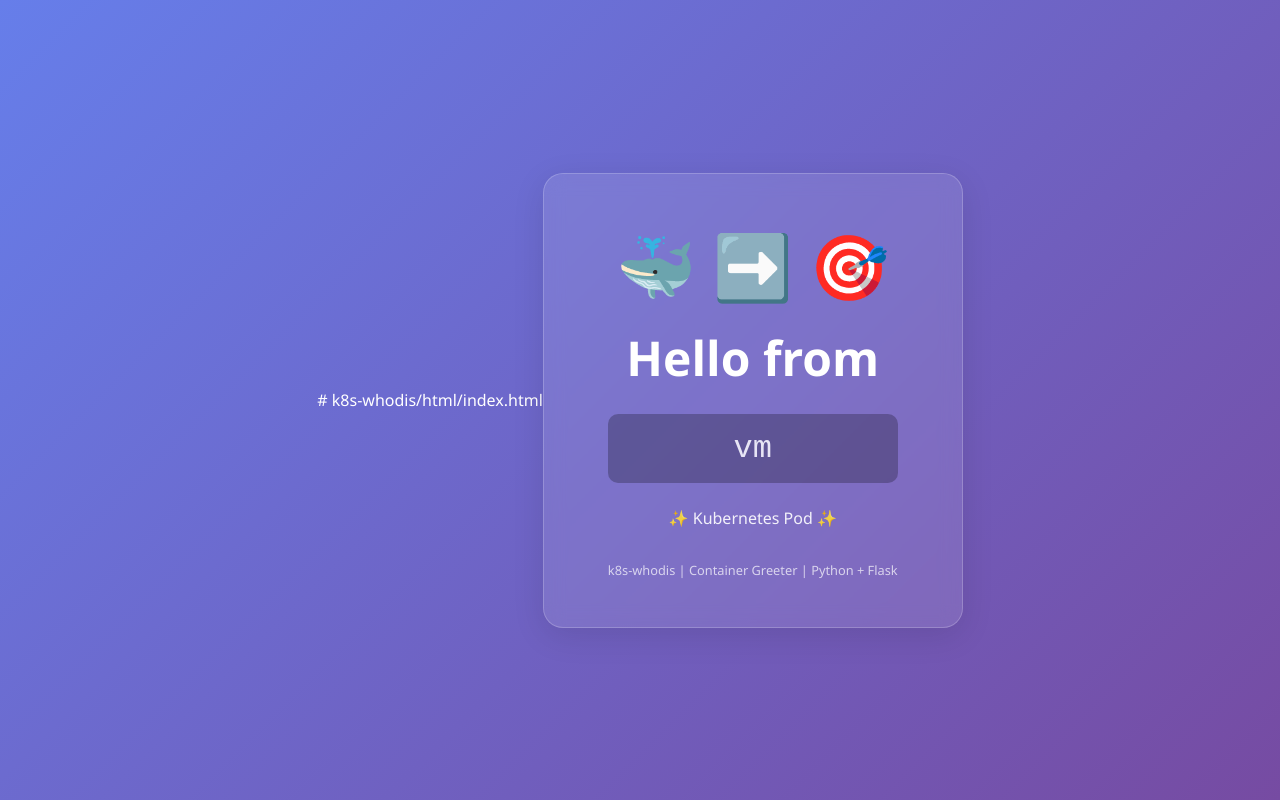
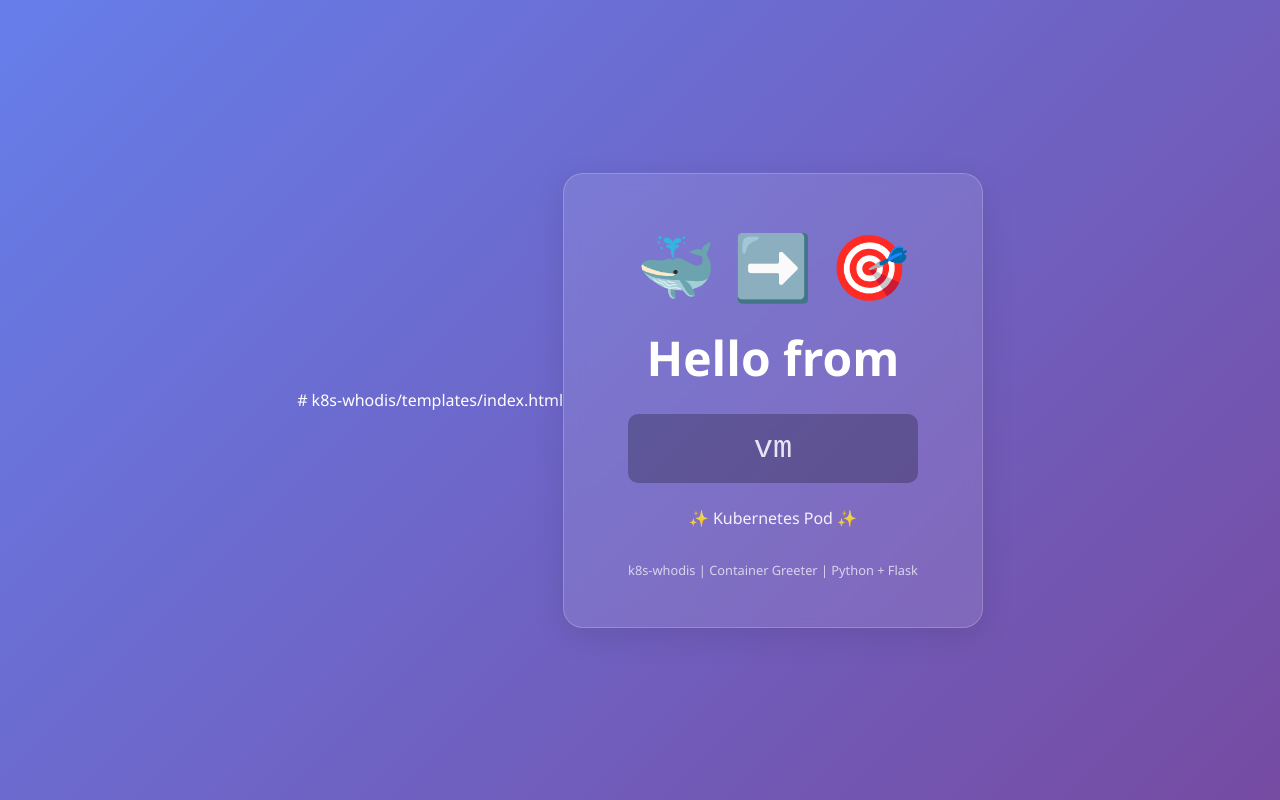
Before and after one commit to kenkaserebe/k8s-whodis, a Flask app: page / in a window 1280 px wide. Run offline with Flask 3, Linux system fonts and the light colour scheme.

Commit message:
Edited file name

```diff
--- a/templates/index.html
+++ b/templates/index.html
@@ -1,4 +1,4 @@
-# k8s-whodis/html/index.html
+# k8s-whodis/templates/index.html
 
 <!DOCTYPE html>
 <html lang="en">
```
